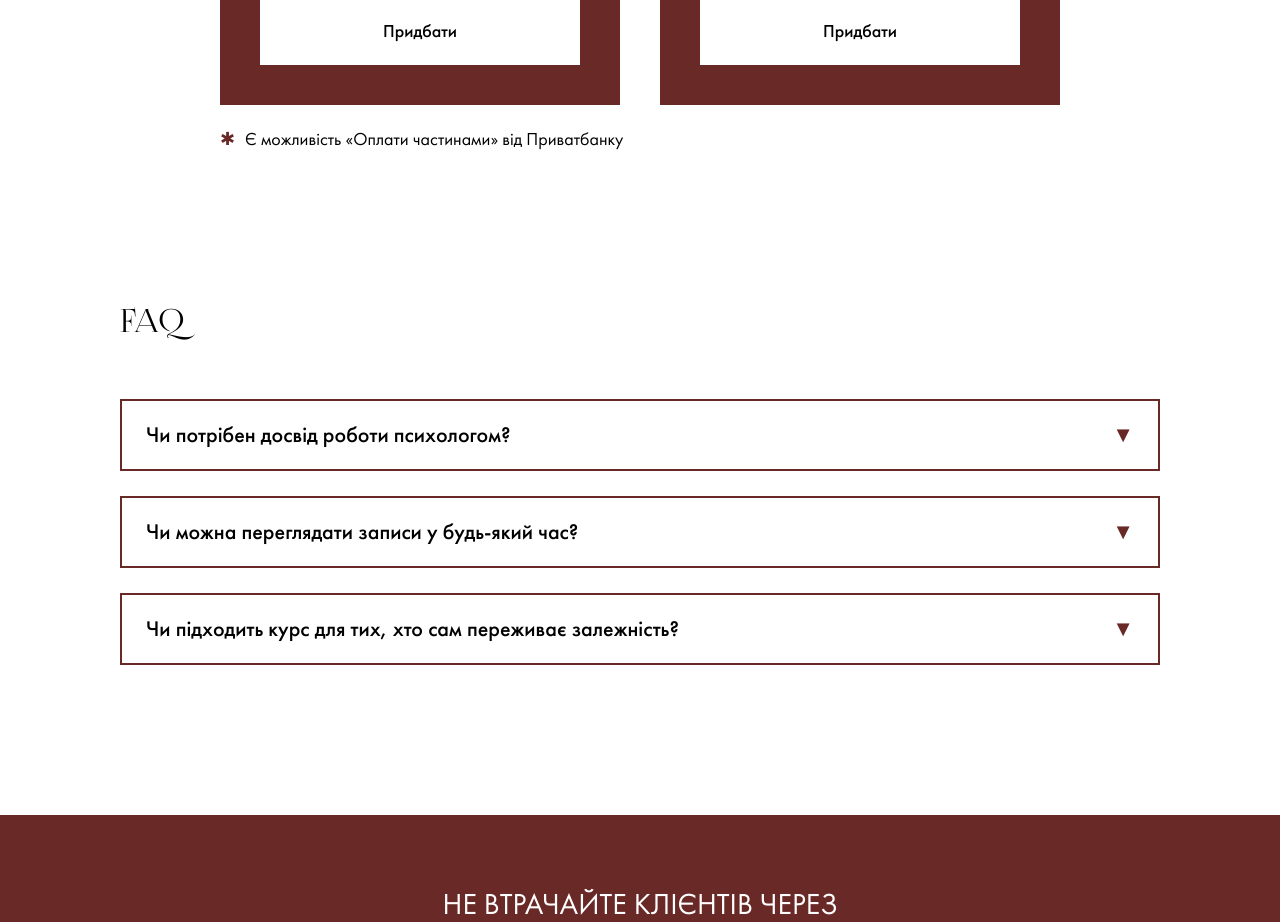
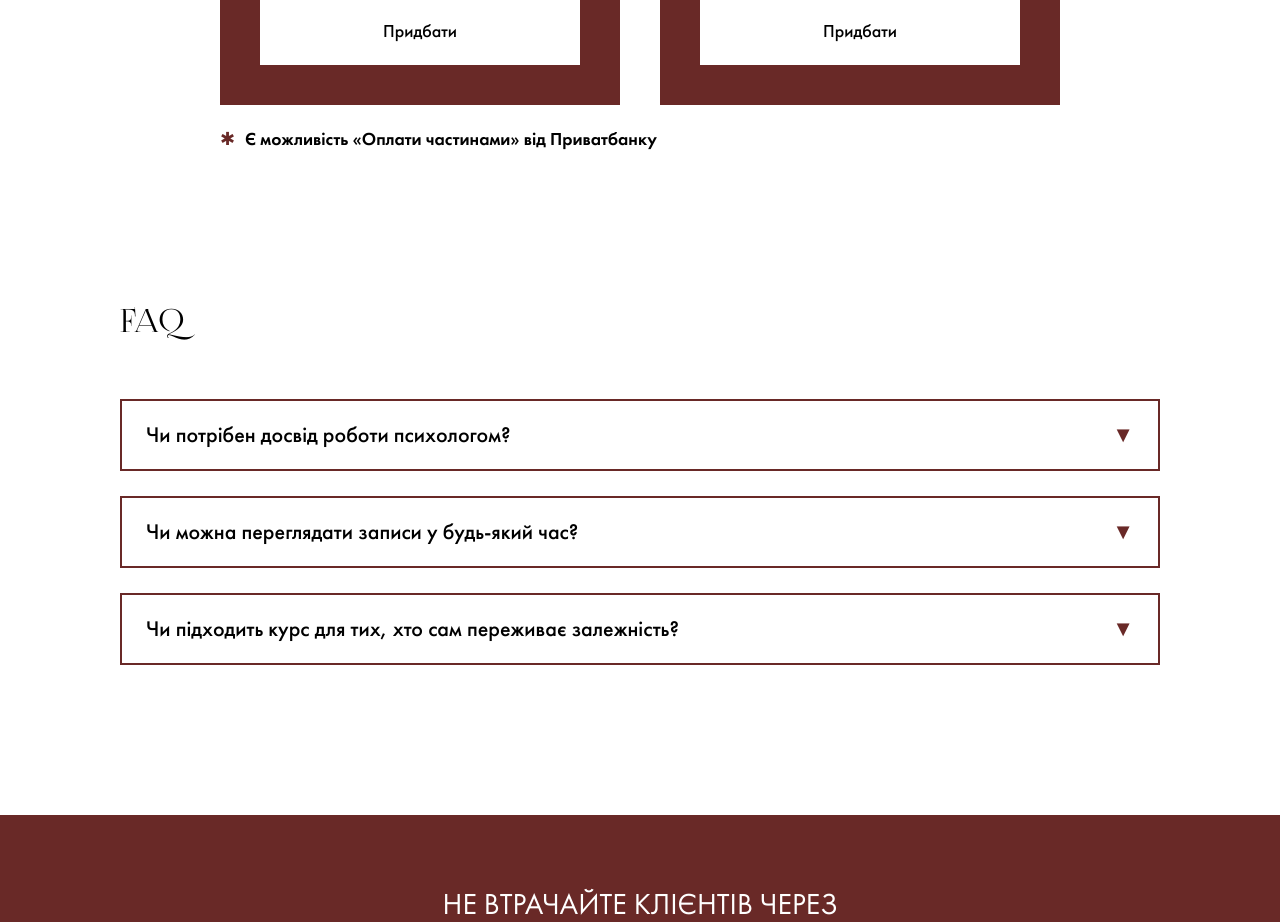
Before and after one commit to alyonashunevych/lv-course, a React (Vite) app: page / in a window 1280 px wide. Shown: the part 5100-6022 px from the top of the page. Built offline with nearby package versions, Linux system fonts and the light colour scheme.

Commit message:
Add info about installment payment option

```diff
--- a/src/components/Block8/Block8.module.scss
+++ b/src/components/Block8/Block8.module.scss
@@ -29,6 +29,7 @@
   @include on-mobile {
     flex-direction: column;
     gap: 25px;
+    order: 1;
   }
 }
 
@@ -115,12 +116,23 @@
 
 .inform {
   @extend %body-text;
+  font-family: var(--font-paragraph-demi);
   display: flex;
   flex-direction: row;
   gap: 10px;
   margin-top: -35px;
   align-self: flex-start;
 
+  @include on-tablet {
+    margin-top: -25px;
+  }
+
+  @include on-mobile {
+    order: 0;
+    margin-top: 0;
+    margin-bottom: -10px;
+  }
+
   span {
     color: var(--color-burgundy);
   }
```
